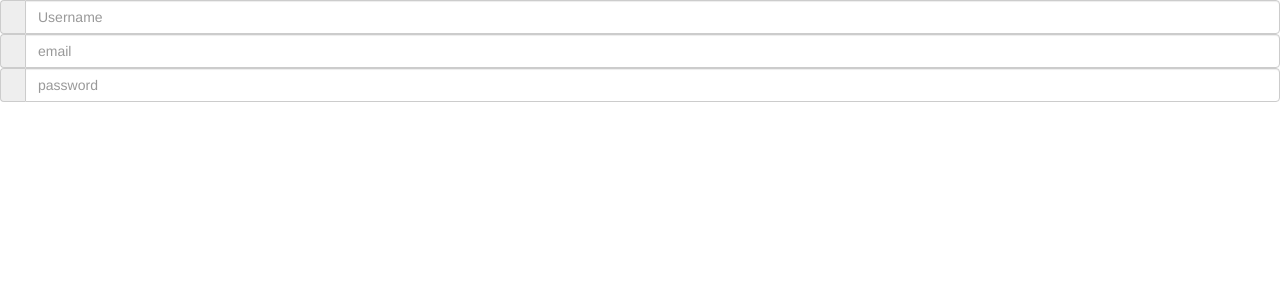
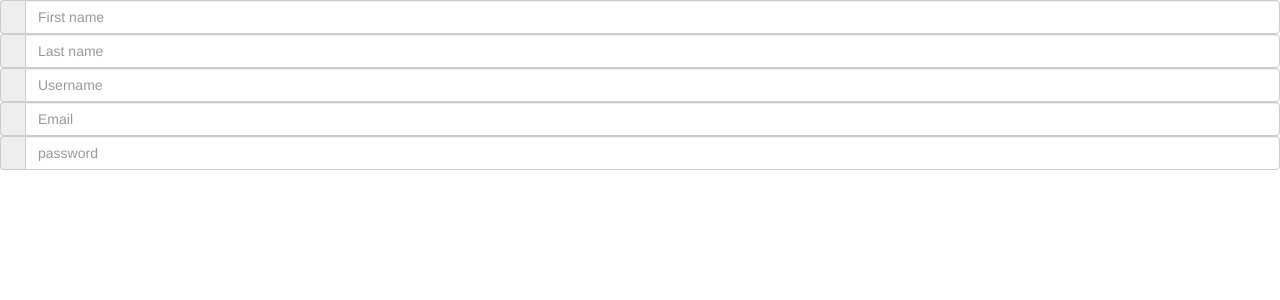
Before and after one commit to metalXchange/metalXchange.dev, a PHP site: page /public/users.create.php in a window 1280 px wide. Shown: the top 300 px of the page. Run offline with PHP 8.4, Linux system fonts and the light colour scheme.

Commit message:
Added first name and last name to input fields

```diff
--- a/public/users.create.php
+++ b/public/users.create.php
@@ -15,12 +15,22 @@
  <body>
  	<div class="input-group">
 	 	<span class="input-group-addon"></span>
-	 	<input type="text" class="form-control" placeholder="Username" aria-describedby="basic-addon1">
+	 	<input type="text" class="form-control" placeholder="First name" aria-describedby="basic-addon1">
 	</div>
 
 	<div class="input-group">
 	 	<span class="input-group-addon"></span>
-	 	<input type="text" class="form-control" placeholder="email" aria-describedby="basic-addon2">
+	 	<input type="text" class="form-control" placeholder="Last name" aria-describedby="basic-addon2">
+	</div>
+
+	<div class="input-group">
+	 	<span class="input-group-addon"></span>
+	 	<input type="text" class="form-control" placeholder="Username" aria-describedby="basic-addon3">
+	</div>
+
+	<div class="input-group">
+	 	<span class="input-group-addon"></span>
+	 	<input type="text" class="form-control" placeholder="Email" aria-describedby="basic-addon3">
 	</div>
 
 	<div class="input-group">
```
